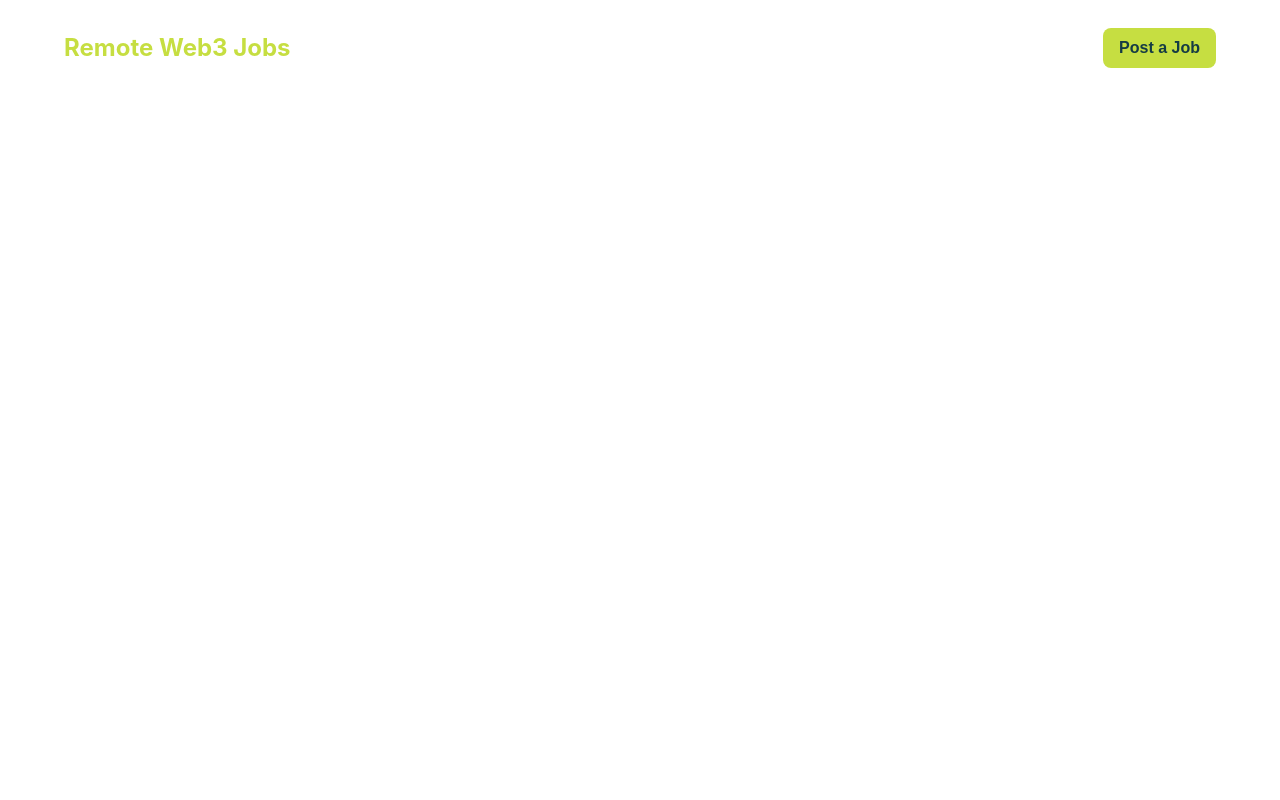
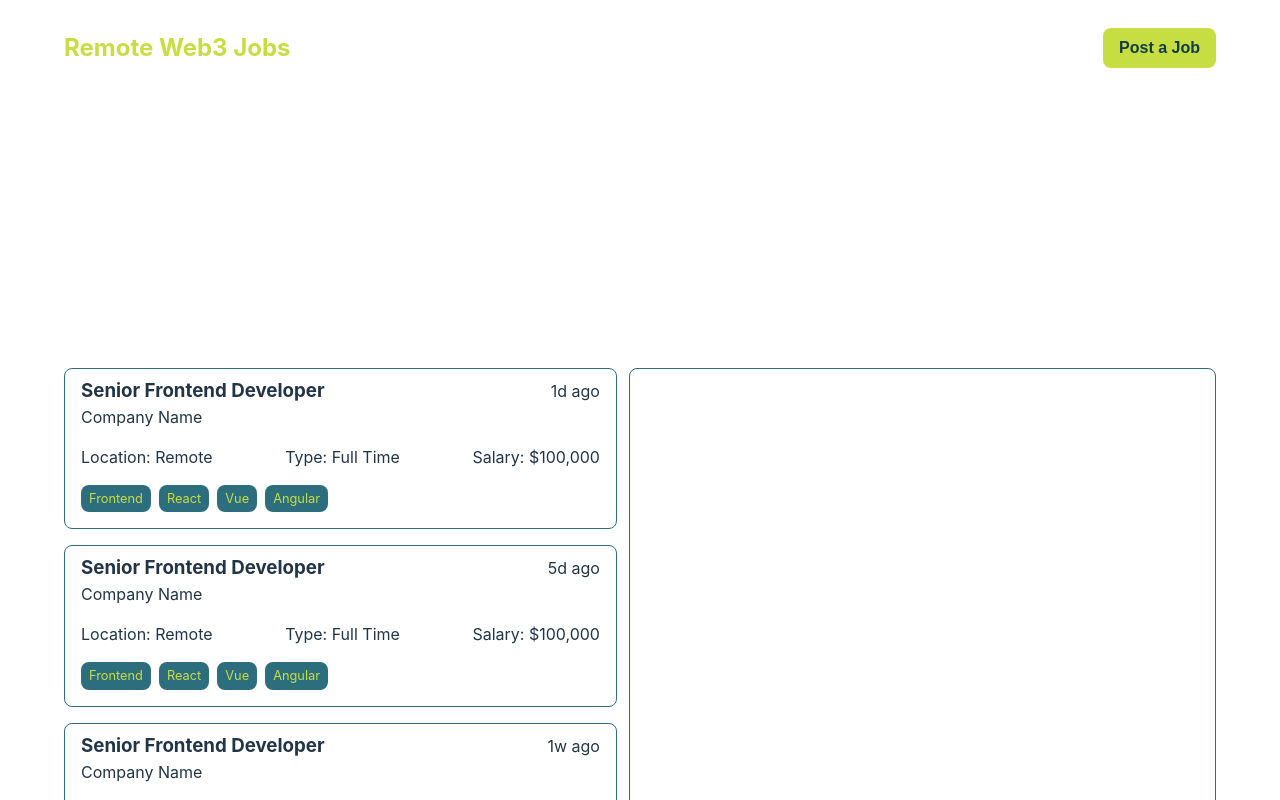
Before and after one commit to rum-n/crypto-jobs-vue, a Vue app: page / in a window 1280 px wide. Shown: the top 800 px of the page. Built offline with nearby package versions, Linux system fonts and the light colour scheme.

Commit message:
homepage structure

```diff
--- a/src/App.vue
+++ b/src/App.vue
@@ -1,11 +1,15 @@
 <script lang="ts">
 import Nav from "./components/Nav.vue";
 import Header from "./components/Header.vue";
+import JobList from "./components/JobList.vue";
+import JobDetails from "./components/JobDetails.vue";
 
 export default {
   components: {
     Nav,
     Header,
+    JobList,
+    JobDetails,
   },
 };
 </script>
@@ -13,6 +17,17 @@ export default {
 <template>
   <Nav />
   <Header />
+  <div class="content">
+    <JobList />
+    <JobDetails />
+  </div>
 </template>
 
-<style scoped></style>
+<style scoped>
+.content {
+  display: flex;
+  margin: auto;
+  width: 90%;
+  justify-content: space-between;
+}
+</style>
--- /dev/null
+++ b/src/components/JobDetails.vue
@@ -0,0 +1,20 @@
+<script lang="ts">
+export default {
+  name: "JobDetails",
+};
+</script>
+
+<template>
+  <div class="details-wrapper"></div>
+</template>
+
+<style scoped>
+.details-wrapper {
+  width: 48%;
+  height: auto;
+  padding: 1rem;
+  border: 1px solid #2d6e7e;
+  border-radius: 0.5rem;
+  margin-top: 2rem;
+}
+</style>
--- /dev/null
+++ b/src/components/JobList.vue
@@ -0,0 +1,201 @@
+<script lang="ts">
+export default {
+  name: "JobList",
+  data() {
+    return {
+      jobsList: [
+        {
+          id: 1,
+          title: "Senior Frontend Developer",
+          company: "Company Name",
+          location: "Remote",
+          salary: "$100,000",
+          type: "Full Time",
+          tags: ["Frontend", "React", "Vue", "Angular"],
+          description:
+            "Lorem ipsum dolor sit amet, consectetur adipiscing elit. Sed euismod, nunc ut aliquam aliquam, nunc nunc aliquet elit, vitae aliquam nunc nisl sit amet lorem. Sed euismod, nunc ut aliquam aliquam, nunc nunc aliquet elit, vitae aliquam nunc nisl sit amet lorem.",
+          datePosted: "1d ago",
+        },
+        {
+          id: 2,
+          title: "Senior Frontend Developer",
+          company: "Company Name",
+          location: "Remote",
+          salary: "$100,000",
+          type: "Full Time",
+          tags: ["Frontend", "React", "Vue", "Angular"],
+          description:
+            "Lorem ipsum dolor sit amet, consectetur adipiscing elit. Sed euismod, nunc ut aliquam aliquam, nunc nunc aliquet elit, vitae aliquam nunc nisl sit amet lorem. Sed euismod, nunc ut aliquam aliquam, nunc nunc aliquet elit, vitae aliquam nunc nisl sit amet lorem.",
+          datePosted: "5d ago",
+        },
+        {
+          id: 3,
+          title: "Senior Frontend Developer",
+          company: "Company Name",
+          location: "Remote",
+          salary: "$100,000",
+          type: "Full Time",
+          tags: ["Frontend", "React", "Vue", "Angular"],
+          description:
+            "Lorem ipsum dolor sit amet, consectetur adipiscing elit. Sed euismod, nunc ut aliquam aliquam, nunc nunc aliquet elit, vitae aliquam nunc nisl sit amet lorem. Sed euismod, nunc ut aliquam aliquam, nunc nunc aliquet elit, vitae aliquam nunc nisl sit amet lorem.",
+          datePosted: "1w ago",
+        },
+        {
+          id: 4,
+          title: "Senior Frontend Developer",
+          company: "Company Name",
+          location: "Remote",
+          salary: "$100,000",
+          type: "Full Time",
+          tags: ["Frontend", "React", "Vue", "Angular"],
+          description:
+            "Lorem ipsum dolor sit amet, consectetur adipiscing elit. Sed euismod, nunc ut aliquam aliquam, nunc nunc aliquet elit, vitae aliquam nunc nisl sit amet lorem. Sed euismod, nunc ut aliquam aliquam, nunc nunc aliquet elit, vitae aliquam nunc nisl sit amet lorem.",
+          datePosted: "5w ago",
+        },
+        {
+          id: 5,
+          title: "Senior Frontend Developer",
+          company: "Company Name",
+          location: "Remote",
+          salary: "$100,000",
+          type: "Full Time",
+          tags: ["Frontend", "React", "Vue", "Angular"],
+          description:
+            "Lorem ipsum dolor sit amet, consectetur adipiscing elit. Sed euismod, nunc ut aliquam aliquam, nunc nunc aliquet elit, vitae aliquam nunc nisl sit amet lorem. Sed euismod, nunc ut aliquam aliquam, nunc nunc aliquet elit, vitae aliquam nunc nisl sit amet lorem.",
+          datePosted: "10d ago",
+        },
+        {
+          id: 6,
+          title: "Senior Frontend Developer",
+          company: "Company Name",
+          location: "Remote",
+          salary: "$100,000",
+          type: "Full Time",
+          tags: ["Frontend", "React", "Vue", "Angular"],
+          description:
+            "Lorem ipsum dolor sit amet, consectetur adipiscing elit. Sed euismod, nunc ut aliquam aliquam, nunc nunc aliquet elit, vitae aliquam nunc nisl sit amet lorem. Sed euismod, nunc ut aliquam aliquam, nunc nunc aliquet elit, vitae aliquam nunc nisl sit amet lorem.",
+          datePosted: "15d ago",
+        },
+        {
+          id: 7,
+          title: "Senior Frontend Developer",
+          company: "Company Name",
+          location: "Remote",
+          salary: "$100,000",
+          type: "Full Time",
+          tags: ["Frontend", "React", "Vue", "Angular"],
+          description:
+            "Lorem ipsum dolor sit amet, consectetur adipiscing elit. Sed euismod, nunc ut aliquam aliquam, nunc nunc aliquet elit, vitae aliquam nunc nisl sit amet lorem. Sed euismod, nunc ut aliquam aliquam, nunc nunc aliquet elit, vitae aliquam nunc nisl sit amet lorem.",
+          datePosted: "45d ago",
+        },
+        {
+          id: 8,
+          title: "Senior Frontend Developer",
+          company: "Company Name",
+          location: "Remote",
+          salary: "$100,000",
+          type: "Full Time",
+          tags: ["Frontend", "React", "Vue", "Angular"],
+          description:
+            "Lorem ipsum dolor sit amet, consectetur adipiscing elit. Sed euismod, nunc ut aliquam aliquam, nunc nunc aliquet elit, vitae aliquam nunc nisl sit amet lorem. Sed euismod, nunc ut aliquam aliquam, nunc nunc aliquet elit, vitae aliquam nunc nisl sit amet lorem.",
+          datePosted: "3d ago",
+        },
+        {
+          id: 9,
+          title: "Senior Frontend Developer",
+          company: "Company Name",
+          location: "Remote",
+          salary: "$100,000",
+          type: "Full Time",
+          tags: ["Frontend", "React", "Vue", "Angular"],
+          description:
+            "Lorem ipsum dolor sit amet, consectetur adipiscing elit. Sed euismod, nunc ut aliquam aliquam, nunc nunc aliquet elit, vitae aliquam nunc nisl sit amet lorem. Sed euismod, nunc ut aliquam aliquam, nunc nunc aliquet elit, vitae aliquam nunc nisl sit amet lorem.",
+          datePosted: "2d ago",
+        },
+      ],
+    };
+  },
+};
+</script>
+
+<template>
+  <div class="list-wrapper">
+    <div class="job-listing" v-for="item of jobsList">
+      <div class="job-listing-header">
+        <h3>{{ item.title }}</h3>
+        <p>{{ item.datePosted }}</p>
+      </div>
+      <p>{{ item.company }}</p>
+      <div class="job-details">
+        <p>Location: {{ item.location }}</p>
+        <p>Type: {{ item.type }}</p>
+        <p>Salary: {{ item.salary }}</p>
+      </div>
+      <div class="tags">
+        <span class="tag" v-for="tag of item.tags">{{ tag }}</span>
+      </div>
+    </div>
+  </div>
+</template>
+
+<style scoped>
+.list-wrapper {
+  width: 48%;
+  margin-top: 2rem;
+}
+.job-listing-header {
+  display: flex;
+  flex-direction: row;
+  justify-content: space-between;
+  align-items: center;
+}
+
+.job-listing p {
+  margin: 0;
+  padding: 0;
+}
+
+.tags {
+  display: flex;
+  flex-direction: row;
+  justify-content: flex-start;
+  align-items: center;
+  flex-wrap: wrap;
+  margin-top: 1rem;
+}
+
+.tag {
+  background-color: #2d6e7e;
+  color: #c6de41;
+  font-size: 0.8rem;
+  padding: 0.25rem 0.5rem;
+  border-radius: 0.5rem;
+  margin-right: 0.5rem;
+  margin-bottom: 0.5rem;
+}
+.job-listing {
+  border: 1px solid #2d6e7e;
+  border-radius: 0.5rem;
+  margin-bottom: 1rem;
+  padding: 0.5rem 1rem;
+  cursor: pointer;
+}
+
+.job-listing:hover {
+  background-color: #153b44;
+  color: #fff;
+}
+
+.job-listing h3 {
+  margin: 0;
+  padding: 0;
+}
+
+.job-details {
+  display: flex;
+  flex-direction: row;
+  justify-content: space-between;
+  align-items: center;
+  margin-top: 1rem;
+}
+</style>
--- a/src/components/Nav.vue
+++ b/src/components/Nav.vue
@@ -1,5 +1,7 @@
-<script setup lang="ts">
-import { ref } from "vue";
+<script lang="ts">
+export default {
+  name: "Nav",
+};
 </script>
 
 <template>
```
